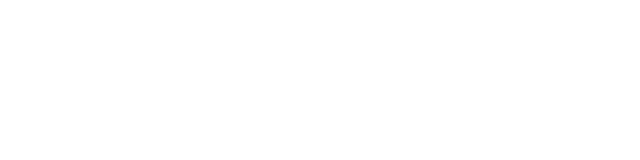
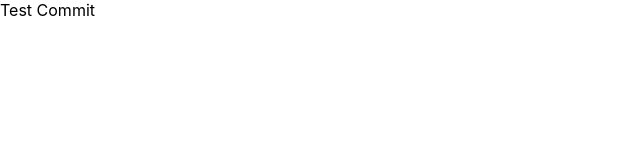
Before and after one commit to henryonyejelem/the-little-boy-from-rosario, a React (Create React App) app: page / in a window 1280 px wide. Shown: the top 160 px of the page, without its empty margins (0-640 px from the left). Built offline with nearby package versions, Linux system fonts and the light colour scheme; the HTML template or start-up script is replaced by a standard one.

Commit message:
Test Commit

```diff
--- a/src/App.js
+++ b/src/App.js
@@ -1,7 +1,7 @@
 function App() {
   return (
     <div className="App">
-
+      Test Commit
     </div>
   );
 }
```
